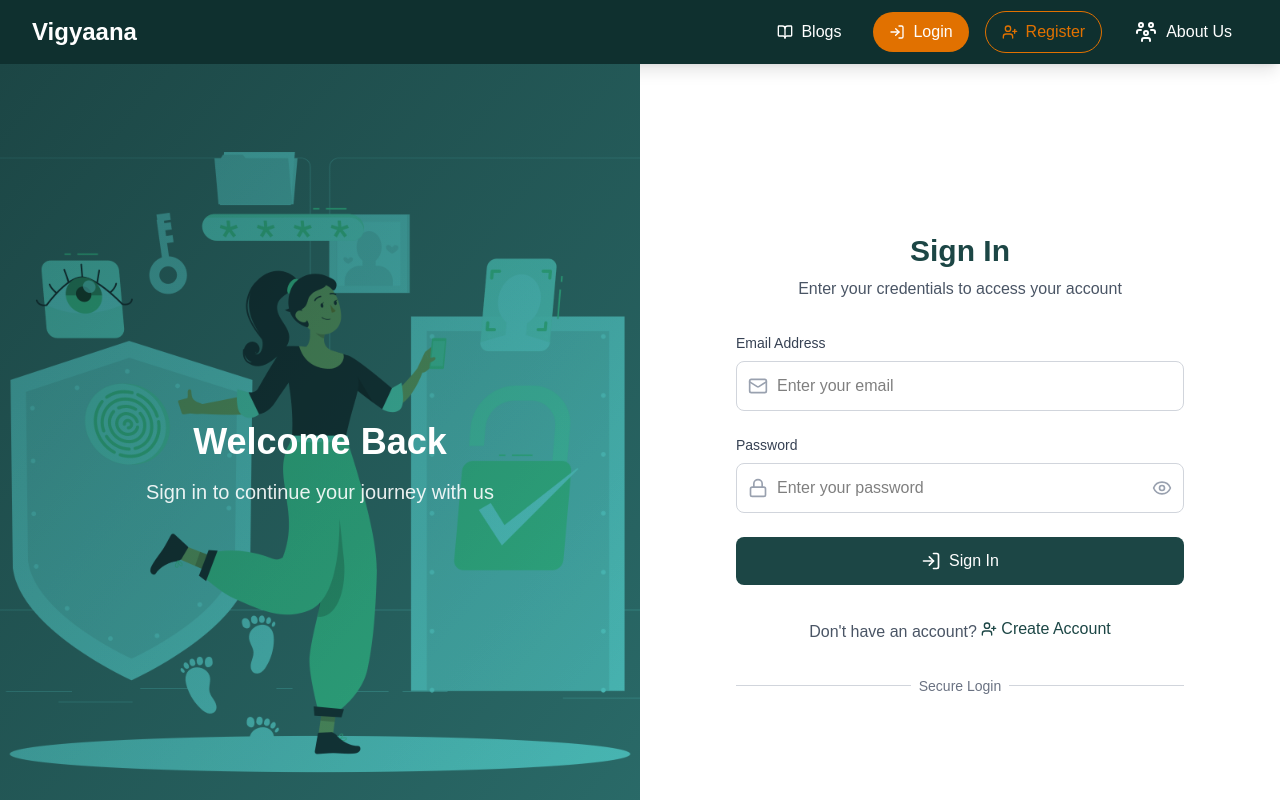
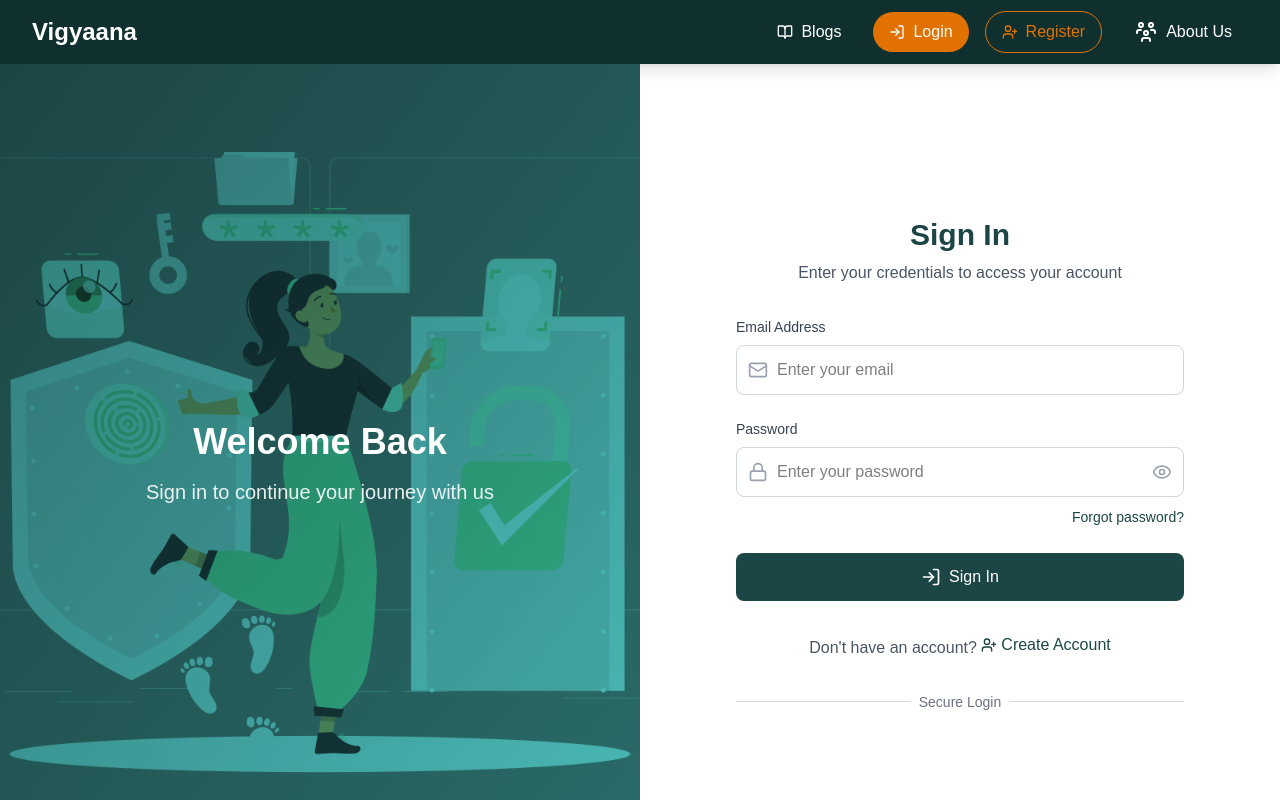
Before and after one commit to lakshyarohila/vigyaana-frontend, a Next.js app: page /login in a window 1280 px wide. Shown: the top 800 px of the page. Built offline with nearby package versions, Linux system fonts and the light colour scheme; no server answers.

Commit message:
Login page reset link

```diff
--- a/app/login/page.jsx
+++ b/app/login/page.jsx
@@ -1,4 +1,4 @@
-"use client";
+'use client';
 
 import { useState } from "react";
 import { useRouter } from "next/navigation";
@@ -24,7 +24,6 @@ export default function LoginPage() {
 
   const handleSubmit = async (e) => {
     e.preventDefault();
-
     try {
       const res = await postRequest("/auth/login", form);
       setUser(res.user);
@@ -91,10 +90,7 @@ export default function LoginPage() {
           <form onSubmit={handleSubmit} className="space-y-6">
             {/* Email Field */}
             <div>
-              <label
-                htmlFor="email"
-                className="block text-sm font-medium text-gray-700 mb-2"
-              >
+              <label htmlFor="email" className="block text-sm font-medium text-gray-700 mb-2">
                 Email Address
               </label>
               <div className="relative">
@@ -116,10 +112,7 @@ export default function LoginPage() {
 
             {/* Password Field */}
             <div>
-              <label
-                htmlFor="password"
-                className="block text-sm font-medium text-gray-700 mb-2"
-              >
+              <label htmlFor="password" className="block text-sm font-medium text-gray-700 mb-2">
                 Password
               </label>
               <div className="relative">
@@ -146,6 +139,17 @@ export default function LoginPage() {
                   ) : (
                     <Eye className="h-5 w-5 text-gray-400 hover:text-[#1c4645] transition-colors" />
                   )}
+                </button>
+              </div>
+
+              {/* Forgot Password Link */}
+              <div className="text-right mt-2">
+                <button
+                  type="button"
+                  onClick={() => router.push('/forgot-password')}
+                  className="text-sm text-[#1c4645] hover:underline font-medium"
+                >
+                  Forgot password?
                 </button>
               </div>
             </div>
```
Also changed, not shown: app/forgot-password/page.js (added).
